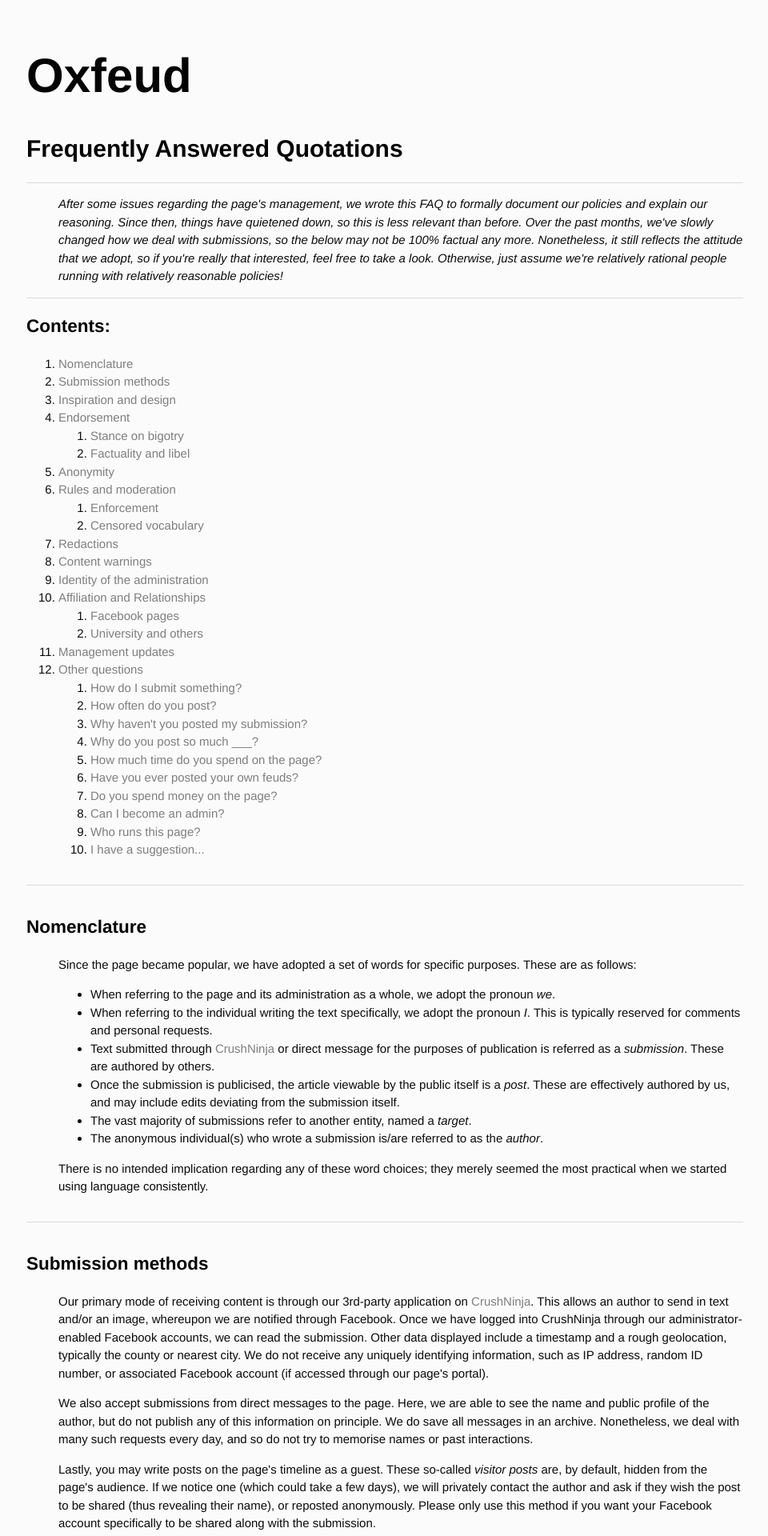
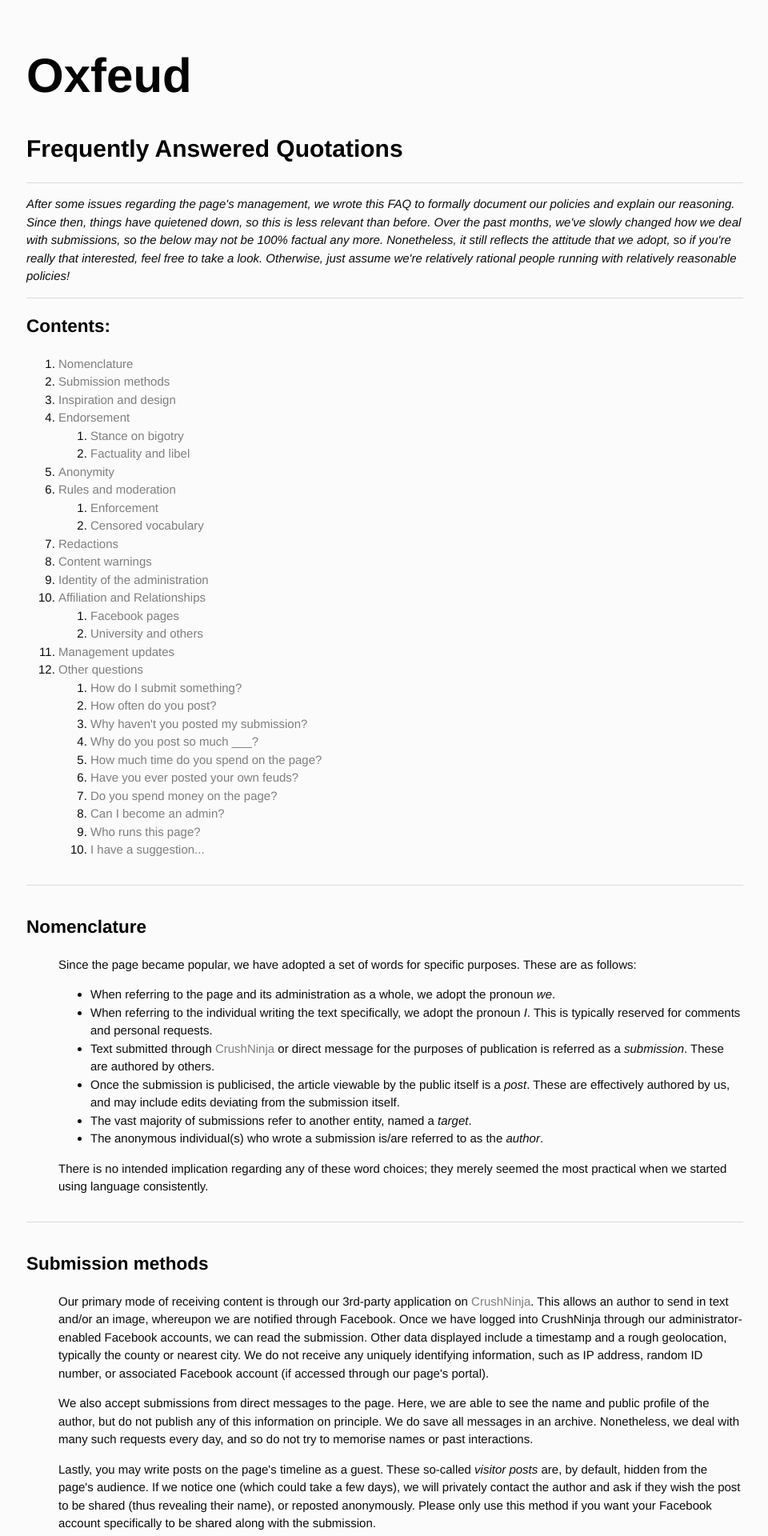
Before and after one commit to Oxfeud/oxfeud.github.io, a Jekyll site: the page built from index.html, in a window 1280 px wide. Shown: the top 1920 px of the page at 80% size, without its empty margins (159-1119 px from the left). Built offline with Jekyll 4.4.1, drawn with Linux system fonts in a browser that asks for light colours.

Commit message:
Update index.html

```diff
--- a/index.html
+++ b/index.html
@@ -6,7 +6,7 @@
 	<h1>Oxfeud</h1>
 	<h2>Frequently Answered Quotations</h2>
 	<div style="border-top: 1px solid #dbdbdb; font-size: 0em; margin-top: 2em; margin-bottom: 2em;"></div>
-	<p><i>After some issues regarding the page's management, we wrote this FAQ to formally document our policies and explain our reasoning. Since then, things have quietened down, so this is less relevant than before. Over the past months, we've slowly changed how we deal with submissions, so the below may not be 100% factual any more. Nonetheless, it still reflects the attitude that we adopt, so if you're really that interested, feel free to take a look. Otherwise, just assume we're relatively rational people running with relatively reasonable policies!</i></p>
+	<p class="noindent"><i>After some issues regarding the page's management, we wrote this FAQ to formally document our policies and explain our reasoning. Since then, things have quietened down, so this is less relevant than before. Over the past months, we've slowly changed how we deal with submissions, so the below may not be 100% factual any more. Nonetheless, it still reflects the attitude that we adopt, so if you're really that interested, feel free to take a look. Otherwise, just assume we're relatively rational people running with relatively reasonable policies!</i></p>
 	<div style="border-top: 1px solid #dbdbdb; font-size: 0em; margin-top: 2em; margin-bottom: 2em;"></div>
 	<h3>Contents:</h3>
 	<ol class="noindent">
```
